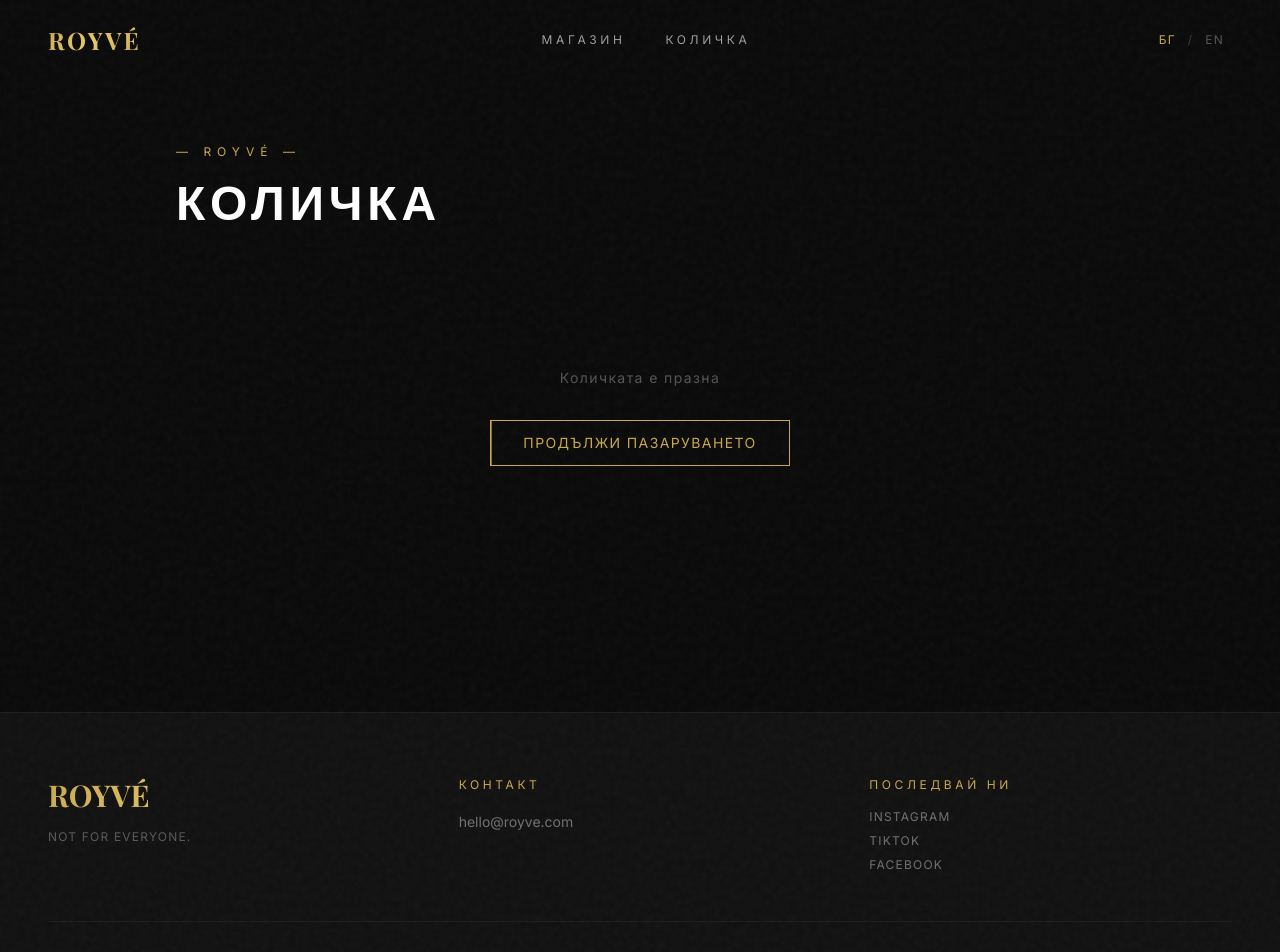
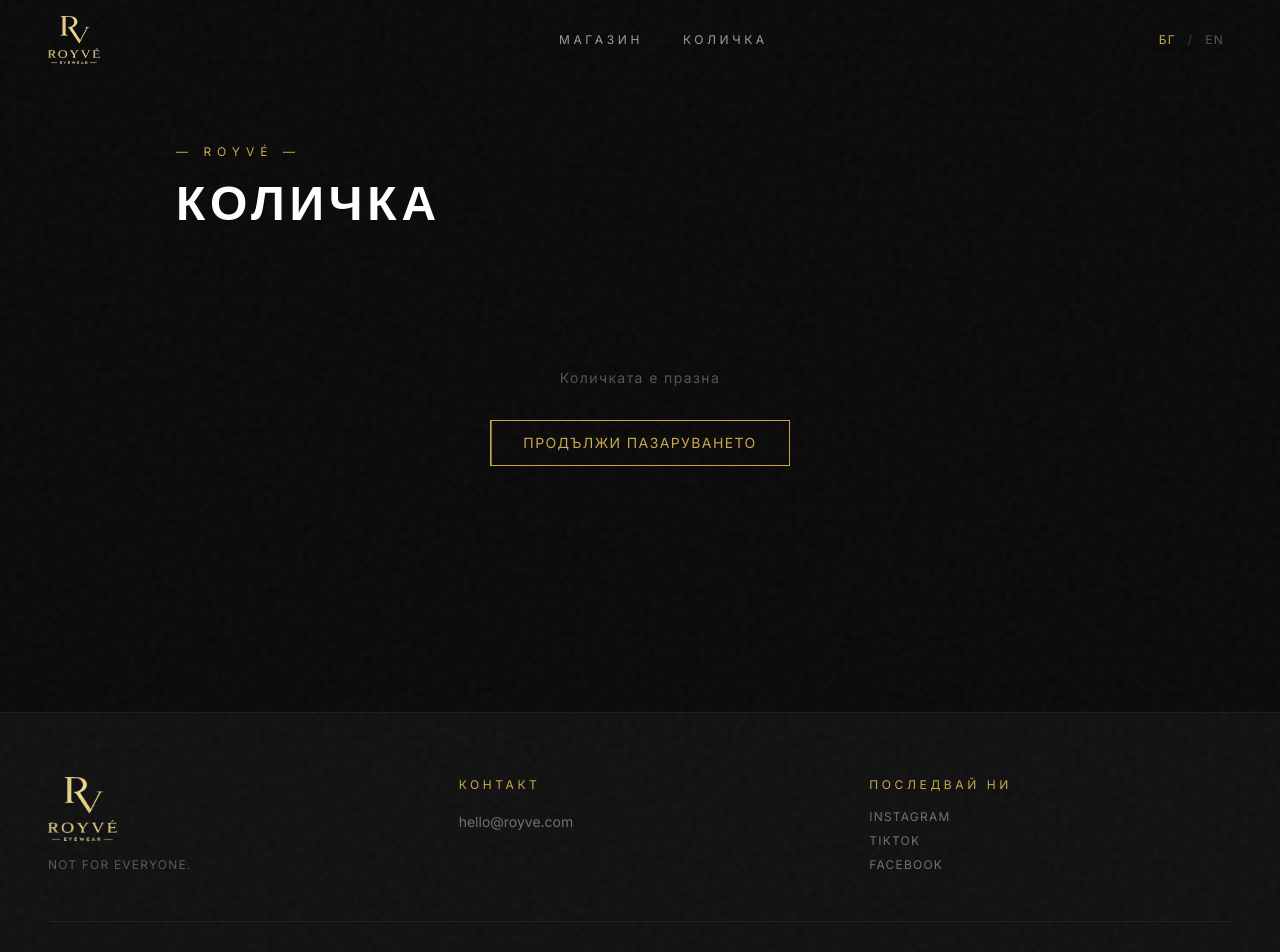
Before and after one commit to martokolev2004/royve-website, a Next.js app: page /cart in a window 1280 px wide. Shown: the top 952 px of the page. Built offline with nearby package versions, Linux system fonts and the light colour scheme; a web font is replaced by a local one.

Commit message:
Use real ROYVÉ logo (gold monogram, transparent) in navbar, footer, and loading screen

```diff
--- a/components/Footer.tsx
+++ b/components/Footer.tsx
@@ -1,5 +1,6 @@
 "use client";
 import Link from "next/link";
+import Image from "next/image";
 import { useLang } from "@/context/LanguageContext";
 
 export default function Footer() {
@@ -10,7 +11,9 @@ export default function Footer() {
         <div className="grid grid-cols-1 md:grid-cols-3 gap-12">
           {/* Brand */}
           <div>
-            <span className="font-serif text-3xl font-bold text-gold-gradient block mb-4">ROYVÉ</span>
+            <div className="relative h-16 w-40 mb-4">
+              <Image src="/logo.png" alt="ROYVÉ" fill className="object-contain object-left" unoptimized />
+            </div>
             <p className="text-white/30 text-xs tracking-widest uppercase font-sans">NOT FOR EVERYONE.</p>
           </div>
 
--- a/components/LoadingScreen.tsx
+++ b/components/LoadingScreen.tsx
@@ -1,5 +1,6 @@
 "use client";
 import { useEffect, useState } from "react";
+import Image from "next/image";
 import { motion, AnimatePresence } from "framer-motion";
 
 export default function LoadingScreen() {
@@ -21,16 +22,12 @@ export default function LoadingScreen() {
         >
           <div className="text-center">
             <motion.div
-              initial={{ opacity: 0, letterSpacing: "0.3em" }}
-              animate={{ opacity: 1, letterSpacing: "0.5em" }}
+              className="relative h-32 w-56 mx-auto"
+              initial={{ opacity: 0, scale: 0.9 }}
+              animate={{ opacity: 1, scale: 1 }}
               transition={{ duration: 1.2, ease: "easeOut" }}
             >
-              <span
-                className="font-serif text-5xl font-bold text-gold-gradient"
-                style={{ fontFamily: "var(--font-playfair)" }}
-              >
-                ROYVÉ
-              </span>
+              <Image src="/logo.png" alt="ROYVÉ" fill className="object-contain" unoptimized priority />
             </motion.div>
             <motion.div
               className="mt-4 h-px bg-gold mx-auto"
@@ -38,14 +35,6 @@ export default function LoadingScreen() {
               animate={{ width: 120 }}
               transition={{ duration: 1, delay: 0.5, ease: "easeOut" }}
             />
-            <motion.p
-              className="mt-4 text-white/30 text-xs tracking-[0.4em] font-sans uppercase"
-              initial={{ opacity: 0 }}
-              animate={{ opacity: 1 }}
-              transition={{ delay: 0.8, duration: 0.6 }}
-            >
-              EYEWEAR
-            </motion.p>
           </div>
         </motion.div>
       )}
--- a/components/Navbar.tsx
+++ b/components/Navbar.tsx
@@ -1,5 +1,6 @@
 "use client";
 import Link from "next/link";
+import Image from "next/image";
 import { useEffect, useState } from "react";
 import { motion, AnimatePresence } from "framer-motion";
 import { useLang } from "@/context/LanguageContext";
@@ -28,8 +29,8 @@ export default function Navbar() {
     >
       <div className="max-w-7xl mx-auto px-6 lg:px-12 flex items-center justify-between h-20">
         {/* Logo */}
-        <Link href="/" className="font-serif text-2xl font-bold tracking-widest text-gold-gradient">
-          ROYVÉ
+        <Link href="/" className="relative h-12 w-32 flex items-center">
+          <Image src="/logo.png" alt="ROYVÉ" fill className="object-contain object-left" unoptimized priority />
         </Link>
 
         {/* Desktop nav */}
```
Also changed, not shown: public/logo.png (added).
